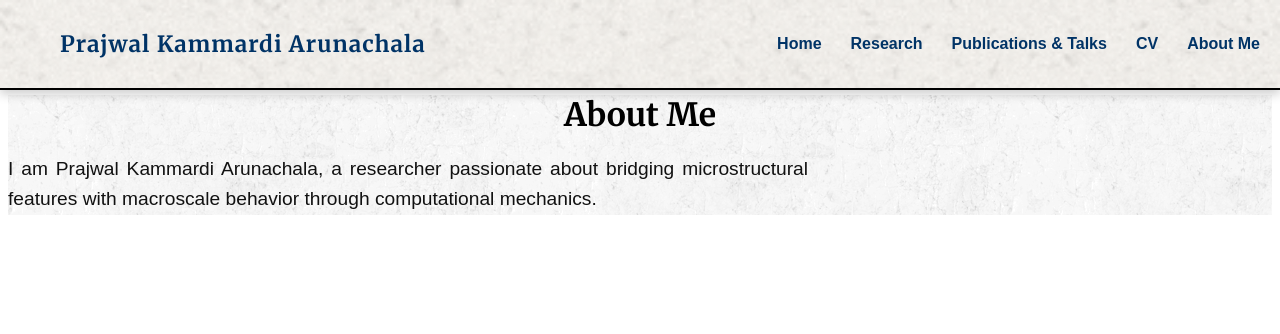
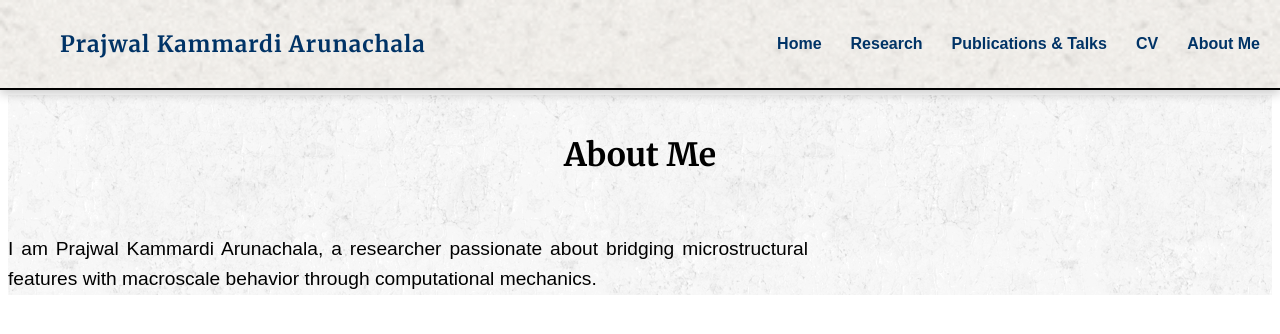
Before and after one commit to prajwalka/prajwalka.github.io, a Jekyll site: the page built from about.md, in a window 1280 px wide. Shown: the top 334 px of the page. Built offline with Jekyll 4.4.1, drawn with Linux system fonts in a browser that asks for light colours; some web fonts are replaced.

Commit message:
Updating homepage

```diff
--- a/assets/style.css
+++ b/assets/style.css
@@ -146,6 +146,7 @@
   font-size: 2.0em; /* Increase heading font size */
   color: black;
   margin-bottom: 5px;
+  padding: 40px;
 }
 
 /* Main text (p) */
@@ -154,7 +155,7 @@
   font-size: 1.2em; /* Increased font size for better readability */
   text-align: justify;
   line-height: 1.6; /* Adjust line height for better readability */
-  color: #111111;
+  color: #000000;
   max-width: 800px; /* Limit width for better text readability */
 }
 
@@ -176,7 +177,12 @@
 
 /* Optional: Add padding around the intro section */
 .publications {
-  padding: 20px;
+  font-family: 'Computer Modern Sans', sans-serif;
+  font-size: 1.2em; /* Increased font size for better readability */
+  text-align: justify;
+  line-height: 1.6; /* Adjust line height for better readability */
+  color: #111111;
+  max-width: 800px; /* Limit width for better text readability */
 }
 
 .publication-list {
```
